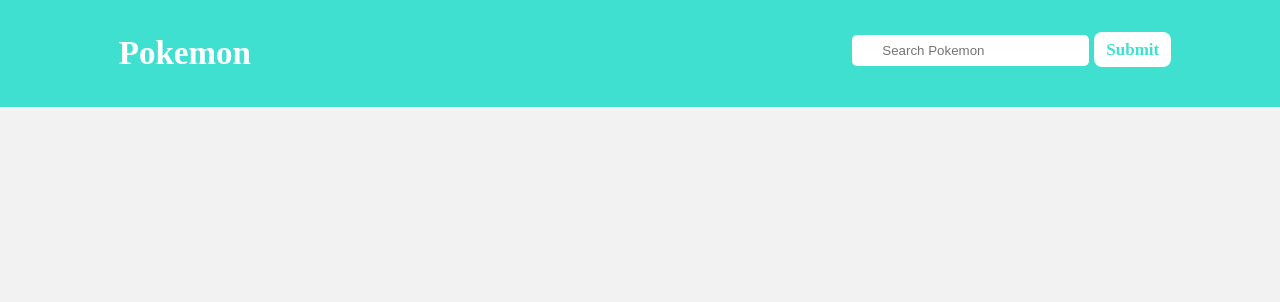
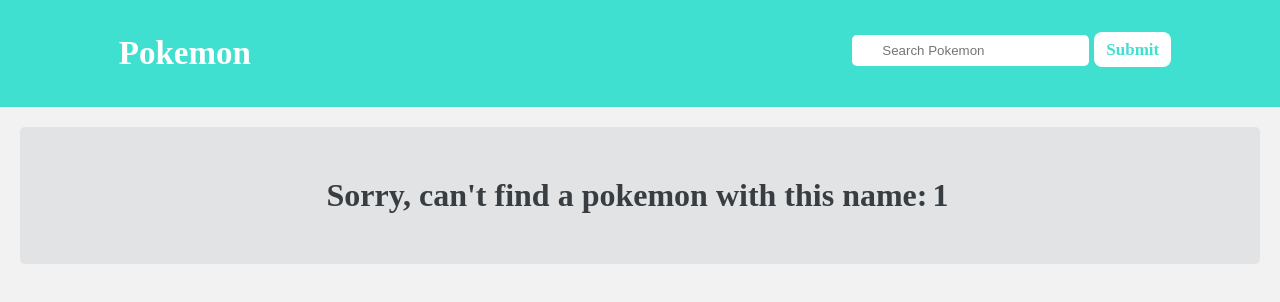
Before and after one commit to ashraffares/ReactCapestone, a React (Create React App) app: page /pokemon/1 in a window 1280 px wide. Shown: the top 302 px of the page. Built offline with nearby package versions, Linux system fonts and the light colour scheme; no server answers.

Commit message:
Display warning in case no pokemon found on search

```diff
--- a/src/component/PokeInfo/PokeInfo.js
+++ b/src/component/PokeInfo/PokeInfo.js
@@ -29,7 +29,14 @@
       return <Info pokemon={pokemonInfo[0]} />;
     }
 
-    return null;
+    return (
+      <h1 className={styles.notFound}>
+        Sorry, can&apos;t find a pokemon with this name:
+        <span>
+          { pokemon }
+        </span>
+      </h1>
+    );
   };
 
   return (
--- a/src/component/PokeInfo/PokeInfo.module.css
+++ b/src/component/PokeInfo/PokeInfo.module.css
@@ -1,3 +1,16 @@
 .PokeInfo {
   margin: 0;
 }
+
+.notFound {
+  padding: 50px;
+  color: #383d41;
+  background-color: #e2e3e5;
+  border-color: #d6d8db;
+  margin: 20px;
+  border-radius: 5px;
+}
+
+.notFound span {
+  padding: 0 5px;
+}
--- a/src/component/navbar/navbar.module.css
+++ b/src/component/navbar/navbar.module.css
@@ -1,5 +1,5 @@
 .navbar {
-  position: fixed;
+  position: sticky;
   top: 0;
   display: flex;
   width: 100%;
```
